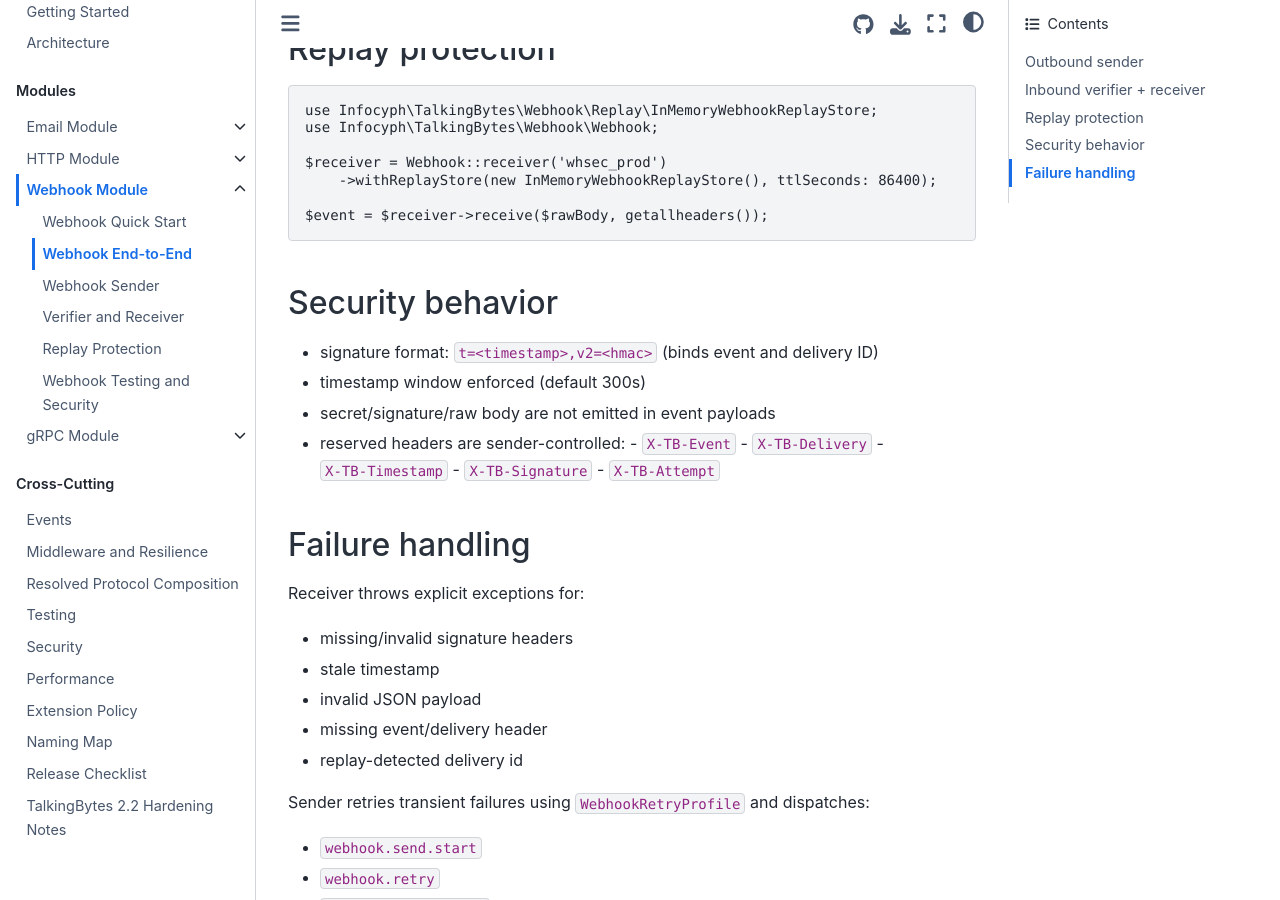
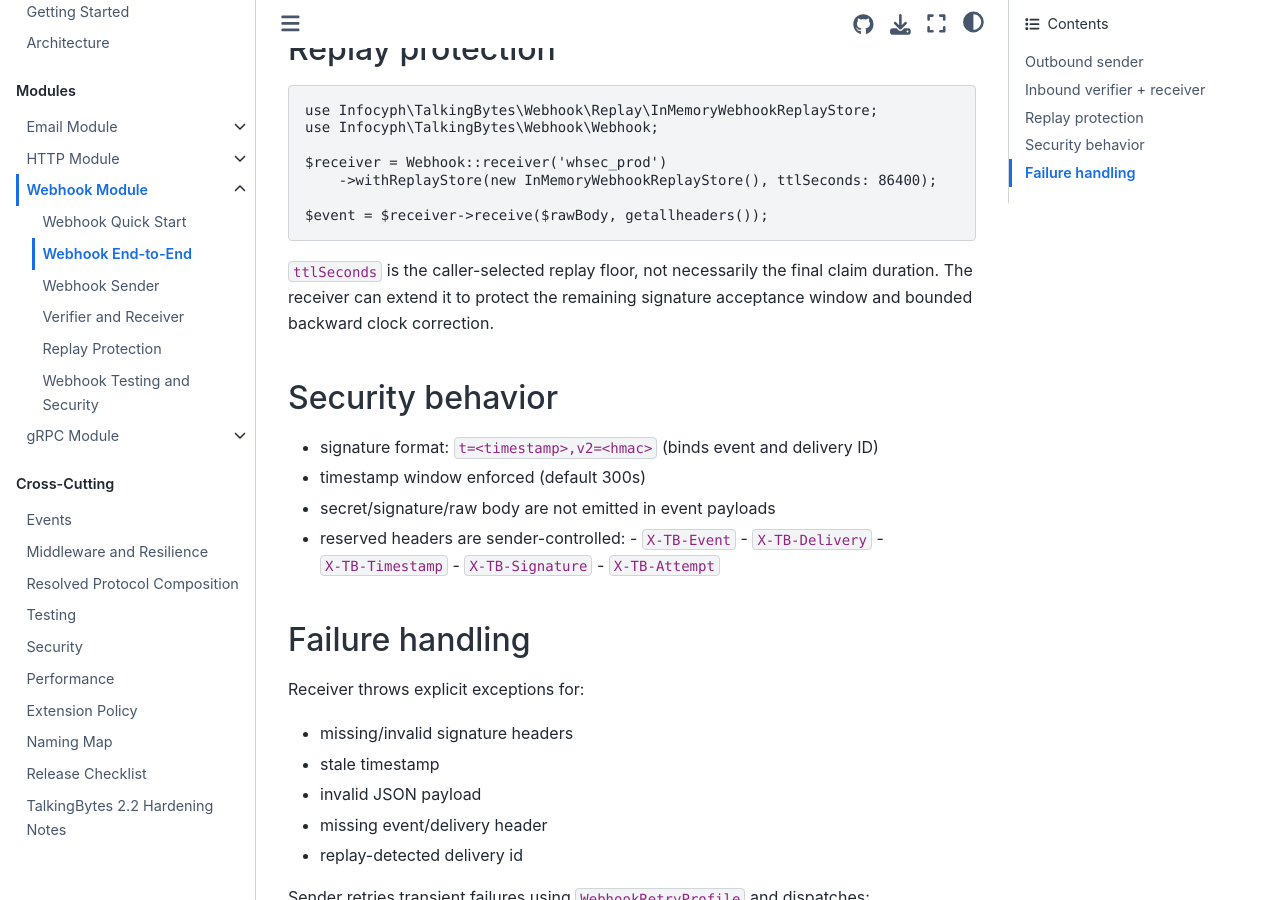
Before and after one commit to infocyph/TalkingBytes, a Sphinx documentation site: the page built from docs/webhook/end-to-end.rst, in a window 1280 px wide and 900 px high, scrolled down 884 px. Built offline with Sphinx 7.4.7 and the Sphinx Book theme 1.1.4, drawn with Linux system fonts in a browser that asks for light colours.

Commit message:
docs(webhook): clarify effective replay retention

```diff
--- a/docs/webhook/end-to-end.rst
+++ b/docs/webhook/end-to-end.rst
@@ -54,6 +54,10 @@ Replay protection
 
    $event = $receiver->receive($rawBody, getallheaders());
 
+``ttlSeconds`` is the caller-selected replay floor, not necessarily the final
+claim duration. The receiver can extend it to protect the remaining signature
+acceptance window and bounded backward clock correction.
+
 Security behavior
 -----------------
 
```
